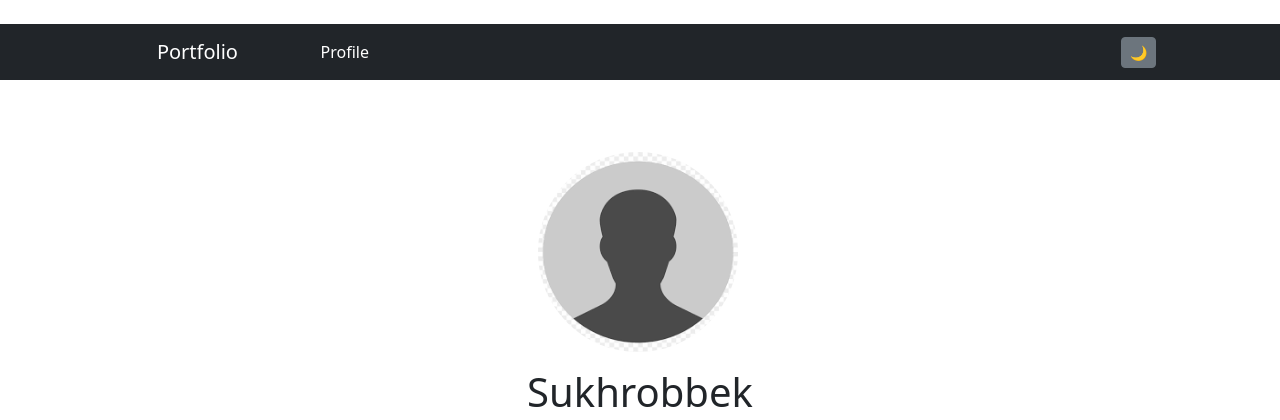
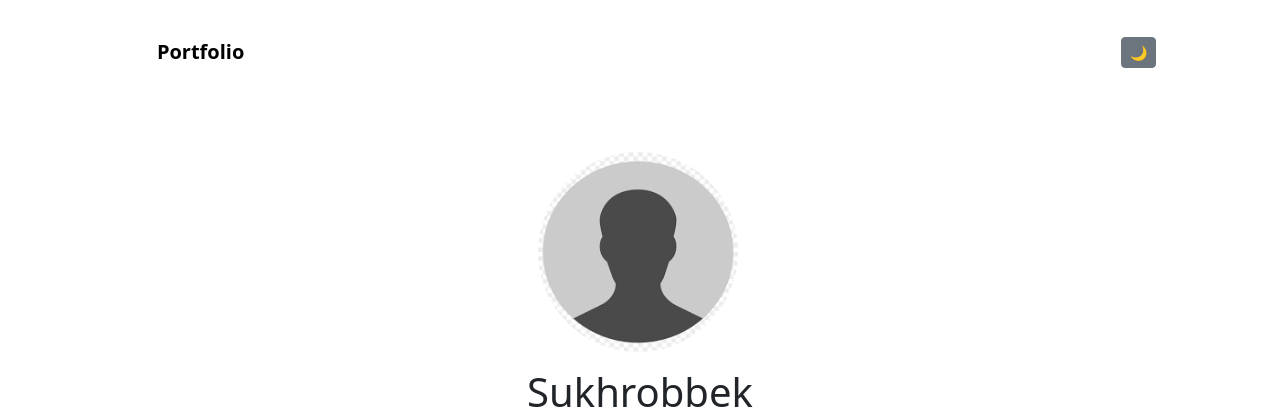
Before and after one commit to Sukhrobbek2009/portfolio_website, a Django app: page /profile/ in a window 1280 px wide. Shown: the top 420 px of the page. Run offline with Django 5.2, Linux system fonts and the light colour scheme; data comes from the database, SQL or seed files in the repository.

Commit message:
html change des

```diff
--- a/portfolio/templates/portfolio/base.html
+++ b/portfolio/templates/portfolio/base.html
@@ -5,43 +5,26 @@
     <head>
 
         <title>My Portfolio</title>
-
         <link href="https://cdn.jsdelivr.net/npm/bootstrap@5.3.8/dist/css/bootstrap.min.css" rel="stylesheet" integrity="sha384-sRIl4kxILFvY47J16cr9ZwB07vP4J8+LH7qKQnuqkuIAvNWLzeN8tE5YBujZqJLB" crossorigin="anonymous">
-
         <link rel="stylesheet" href="styles.css">
-
+        <link rel="stylesheet" href="https://cdn.jsdelivr.net/npm/bootstrap-icons@1.11.0/font/bootstrap-icons.css">
     </head>
-
     <body>
 
-        <nav class="navbar navbar-expand-lg navbar-dark bg-dark">
-
+        <nav class="navbar navbar-expand-lg sticky-top custom-navbar">
             <div class="container">
-
-                <a class="navbar-brand" href="/">Portfolio</a>
-
+                <a class="navbar-brand fw-bold" href="/">Portfolio</a>
                 <a class="nav-link text-white" href="/profile/">Profile</a>
-
                 <button onclick="toggleDark()" class="btn btn-secondary btn-sm ms-auto">🌙</button>
-
             </div>
-
         </nav>
 
 
-
-
-
         <div class="container mt-4">
-
             {% block content %}
-
             {% endblock %}
-
         </div>
-
         <script>
-
         function toggleDark() {
 
             const isDark = document.body.classList.toggle("bg-dark");
```
